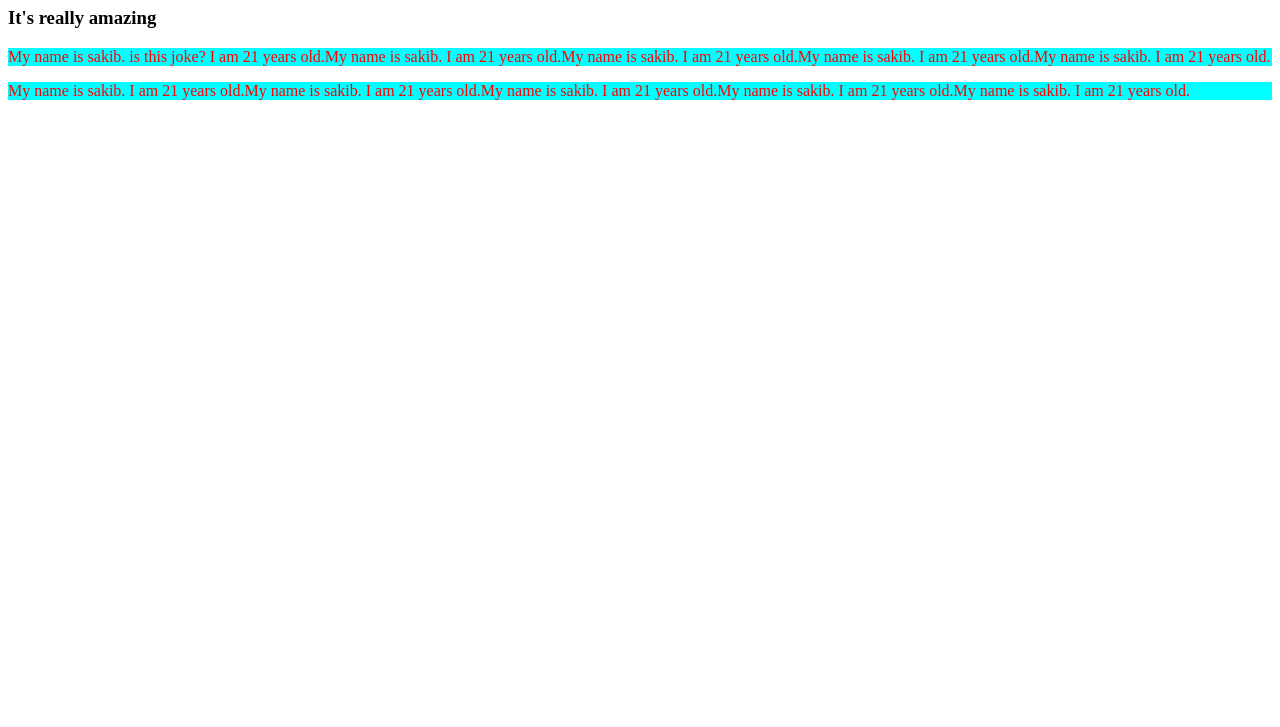
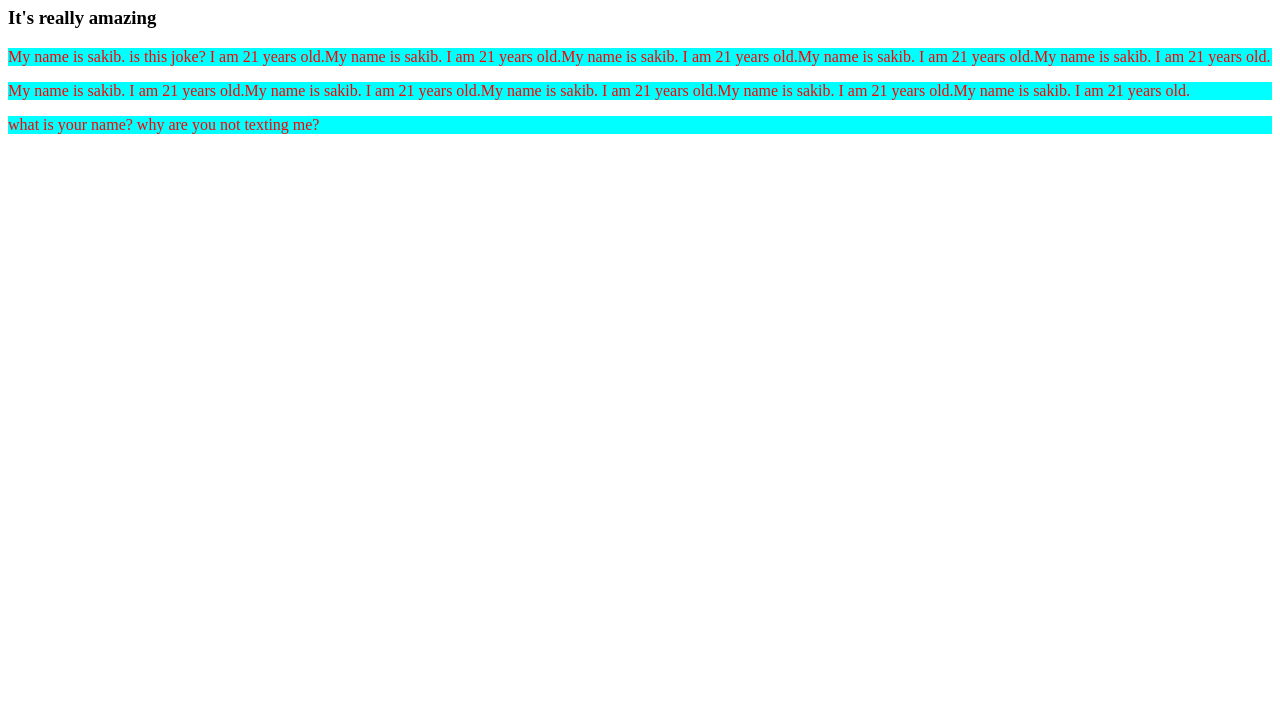
Before and after one commit to sakib2302011/My-second-repository, a plain HTML site: page index.html in a window 1280 px wide. Shown: the part 73-800 px from the top of the page. Drawn offline with Linux system fonts and the light colour scheme.

Commit message:
another paragraph

```diff
--- a/index.html
+++ b/index.html
@@ -11,5 +11,7 @@
     <h3>It's really amazing</h3>
     <p>My name is sakib. is this joke? I am 21 years old.My name is sakib. I am 21 years old.My name is sakib. I am 21 years old.My name is sakib. I am 21 years old.My name is sakib. I am 21 years old.</p>
     <p>My name is sakib. I am 21 years old.My name is sakib. I am 21 years old.My name is sakib. I am 21 years old.My name is sakib. I am 21 years old.My name is sakib. I am 21 years old.</p>
+
+    <p> what is your name? why are you not texting me?</p>
 </body>
 </html>
```
